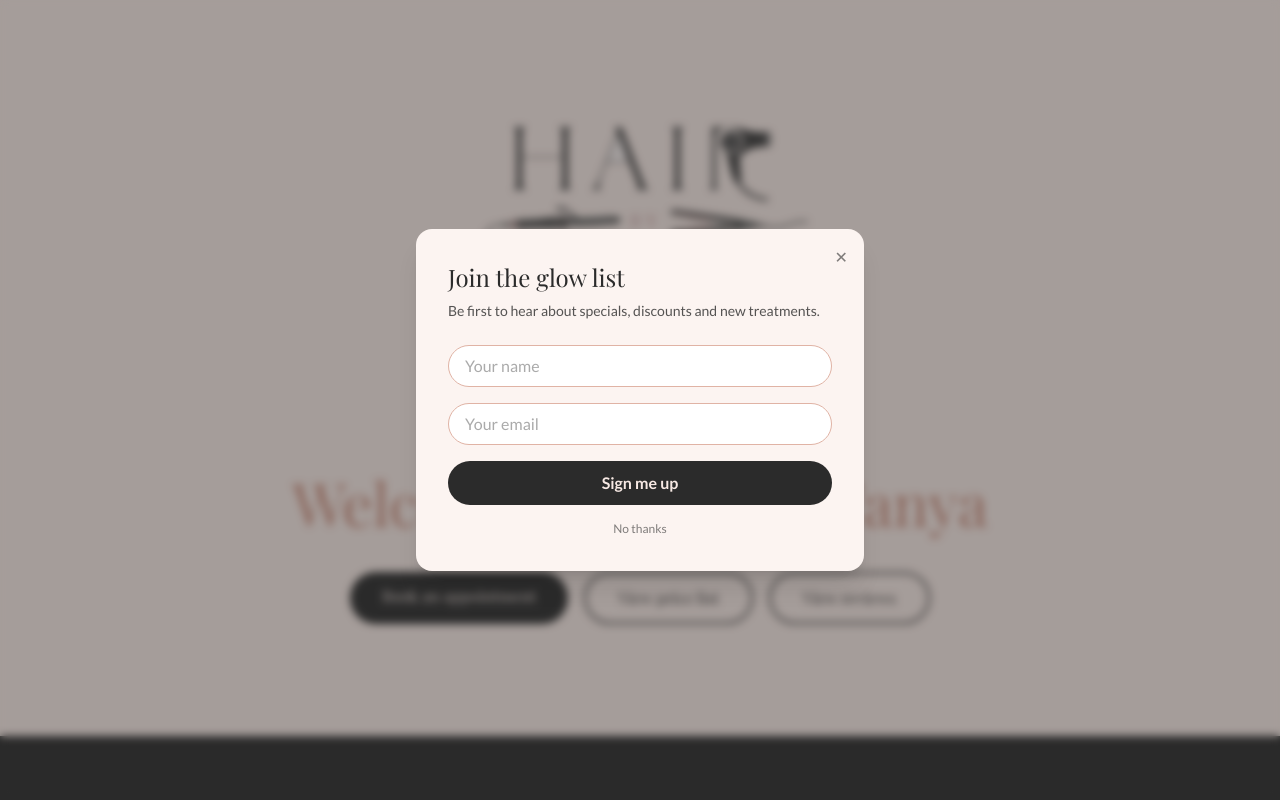
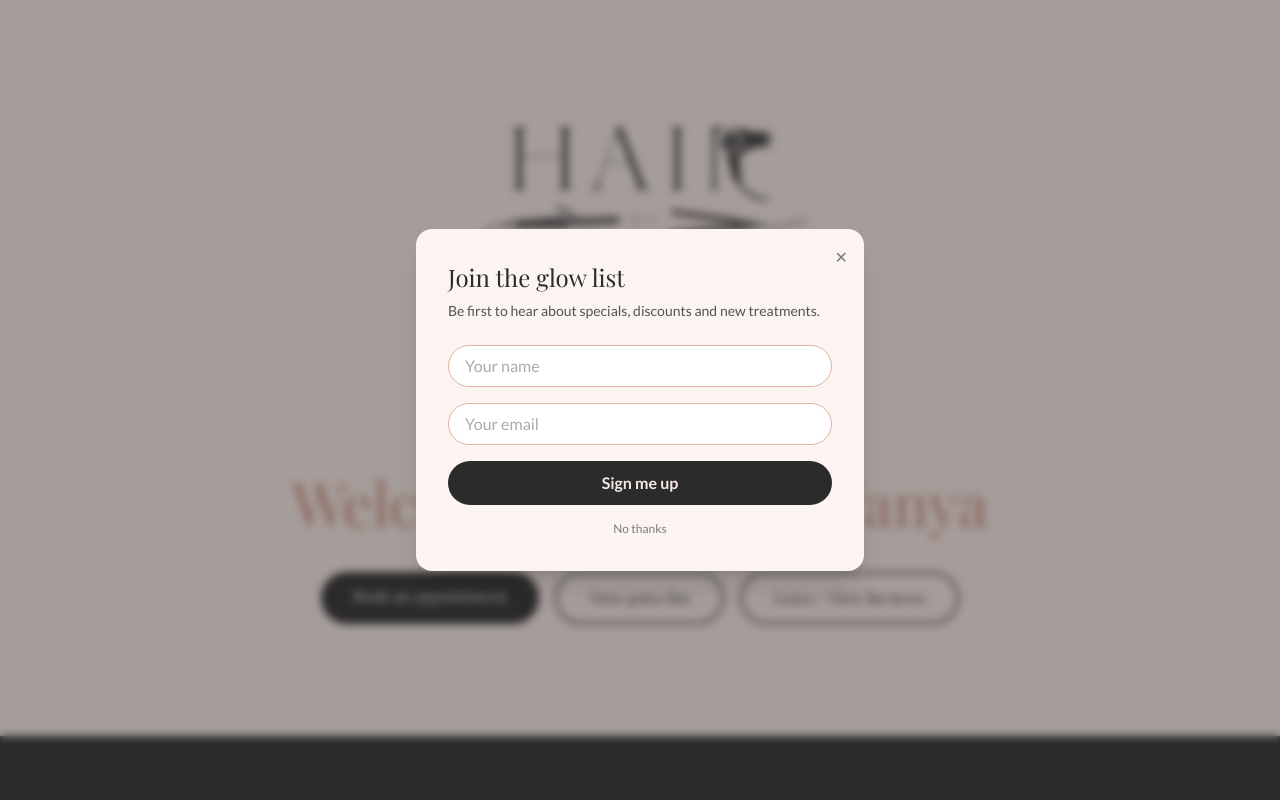
Before and after one commit to hairbytanya26-dot/HairbyTanya, a Next.js app: page / in a window 1280 px wide. Shown: the top 800 px of the page. Built offline with nearby package versions, Linux system fonts and the light colour scheme; no server answers; the database is empty.

Commit message:
Add files via upload

```diff
--- a/app/page.tsx
+++ b/app/page.tsx
@@ -49,7 +49,7 @@ export default async function Home() {
               href="/reviews"
               className="rounded-full border-2 border-plum px-8 py-3 font-display text-plum transition-colors hover:bg-plum hover:text-blush"
             >
-              View reviews
+              Leave / View Reviews
             </Link>
           </div>
         </div>
```
